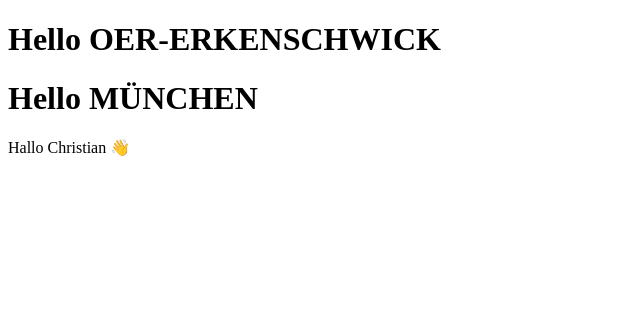
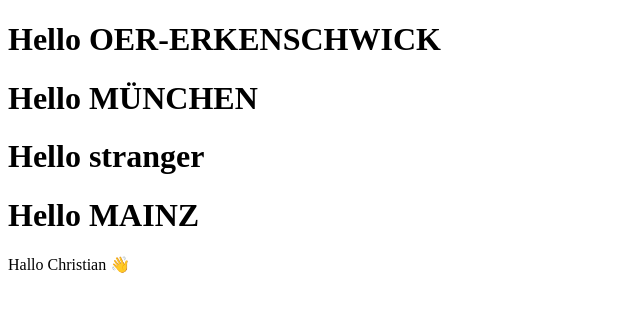
Before and after one commit to SuoraGmbH/react-camp-2024-04, a React (Vite) app: page / in a window 1280 px wide. Shown: the top 312 px of the page, without its empty margins (0-640 px from the left). Built offline with nearby package versions, Linux system fonts and the light colour scheme.

Commit message:
call component as a function
don’t do this!

```diff
--- a/src/App.tsx
+++ b/src/App.tsx
@@ -5,6 +5,8 @@
     <div>
       <Welcome city="Oer-Erkenschwick" />
       <Welcome city="München" />
+      <Welcome />
+      {Welcome({ city: "Mainz" })}
       Hallo Christian 👋
     </div>
   );
```
